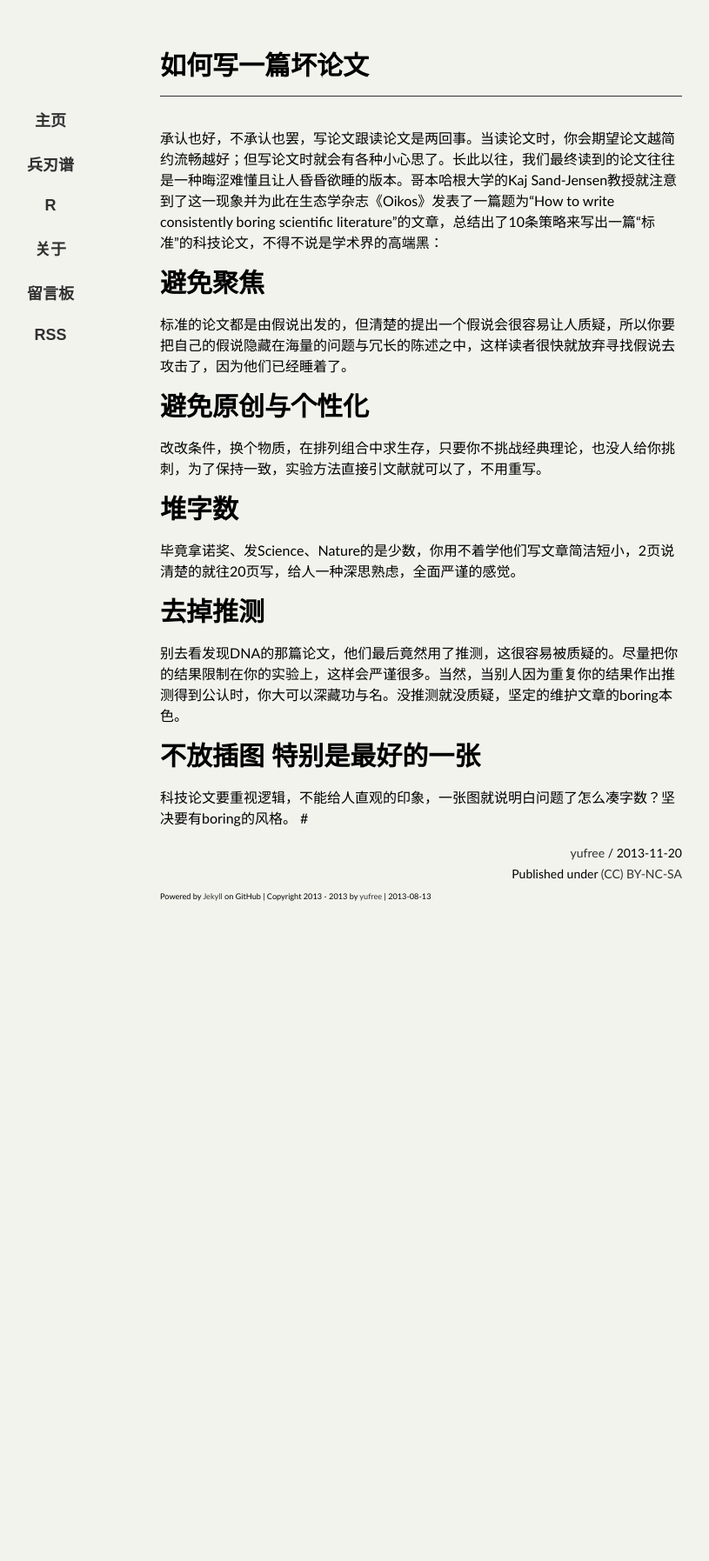
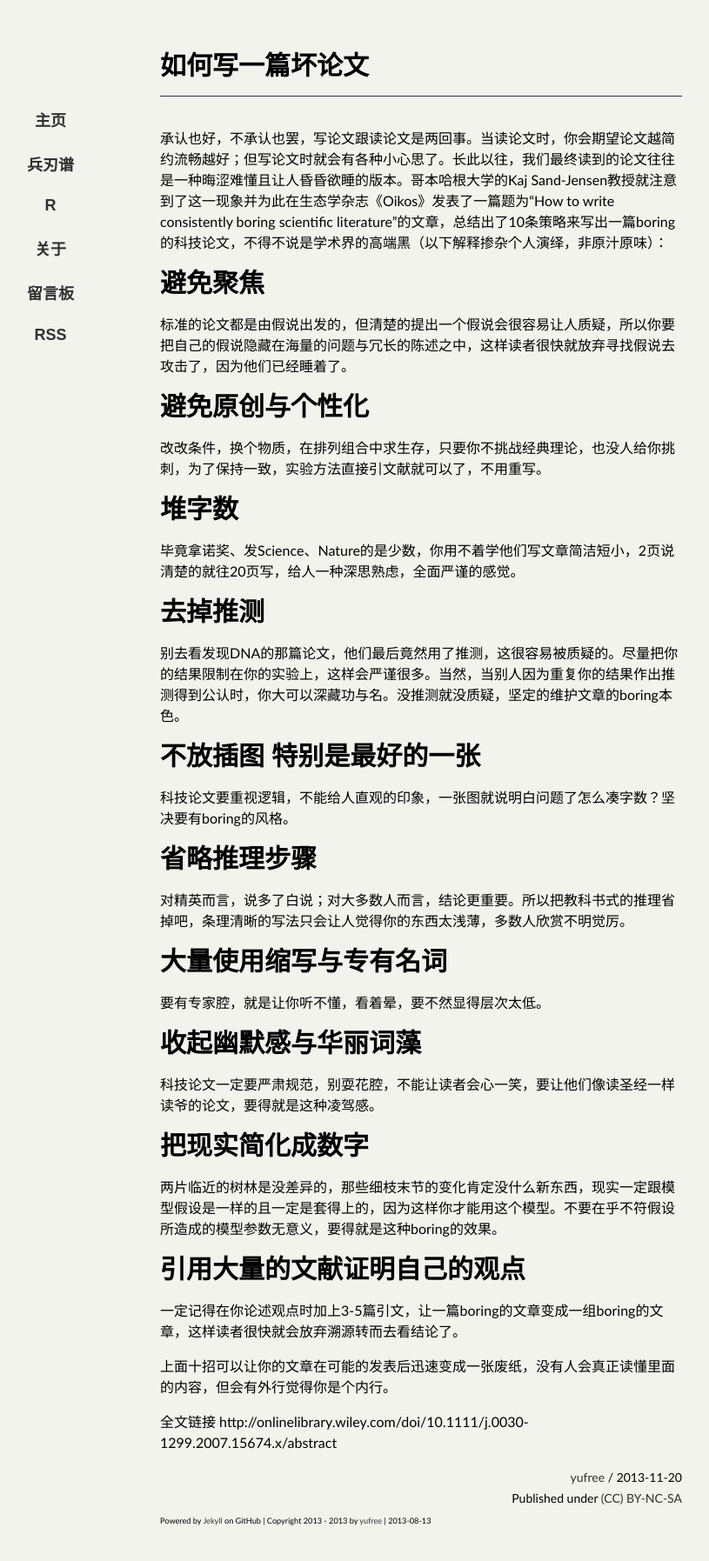
Before and after one commit to yufree/blogcn, a Jekyll site: the page built from _posts/2013-11-20-boring-paper.md, in a window 1280 px wide. Shown: the whole page at 87% size, without its empty margins (156-971 px from the left). Built offline with Jekyll 4.4.1, drawn with Linux system fonts in a browser that asks for light colours; some web fonts are replaced; comment, search, counter and statistics services are not loaded; before the commit the page ends 1077 px from its top, so only the background shows below that.

Commit message:
boring paper

```diff
--- a/_posts/2013-11-20-boring-paper.md
+++ b/_posts/2013-11-20-boring-paper.md
@@ -3,7 +3,7 @@ layout: post
 title: 如何写一篇坏论文
 ---
 
-承认也好，不承认也罢，写论文跟读论文是两回事。当读论文时，你会期望论文越简约流畅越好；但写论文时就会有各种小心思了。长此以往，我们最终读到的论文往往是一种晦涩难懂且让人昏昏欲睡的版本。哥本哈根大学的Kaj Sand-Jensen教授就注意到了这一现象并为此在生态学杂志《Oikos》发表了一篇题为“How to write consistently boring scientific literature”的文章，总结出了10条策略来写出一篇“标准”的科技论文，不得不说是学术界的高端黑：
+承认也好，不承认也罢，写论文跟读论文是两回事。当读论文时，你会期望论文越简约流畅越好；但写论文时就会有各种小心思了。长此以往，我们最终读到的论文往往是一种晦涩难懂且让人昏昏欲睡的版本。哥本哈根大学的Kaj Sand-Jensen教授就注意到了这一现象并为此在生态学杂志《Oikos》发表了一篇题为“How to write consistently boring scientific literature”的文章，总结出了10条策略来写出一篇boring的科技论文，不得不说是学术界的高端黑（以下解释掺杂个人演绎，非原汁原味）：
 
 # 避免聚焦
 
@@ -24,4 +24,26 @@ title: 如何写一篇坏论文
 # 不放插图 特别是最好的一张
 
 科技论文要重视逻辑，不能给人直观的印象，一张图就说明白问题了怎么凑字数？坚决要有boring的风格。
-#
+# 省略推理步骤
+
+对精英而言，说多了白说；对大多数人而言，结论更重要。所以把教科书式的推理省掉吧，条理清晰的写法只会让人觉得你的东西太浅薄，多数人欣赏不明觉厉。
+
+# 大量使用缩写与专有名词
+
+要有专家腔，就是让你听不懂，看着晕，要不然显得层次太低。
+
+# 收起幽默感与华丽词藻
+
+科技论文一定要严肃规范，别耍花腔，不能让读者会心一笑，要让他们像读圣经一样读爷的论文，要得就是这种凌驾感。
+
+# 把现实简化成数字
+
+两片临近的树林是没差异的，那些细枝末节的变化肯定没什么新东西，现实一定跟模型假设是一样的且一定是套得上的，因为这样你才能用这个模型。不要在乎不符假设所造成的模型参数无意义，要得就是这种boring的效果。
+
+# 引用大量的文献证明自己的观点
+
+一定记得在你论述观点时加上3-5篇引文，让一篇boring的文章变成一组boring的文章，这样读者很快就会放弃溯源转而去看结论了。
+
+上面十招可以让你的文章在可能的发表后迅速变成一张废纸，没有人会真正读懂里面的内容，但会有外行觉得你是个内行。
+
+全文链接 http://onlinelibrary.wiley.com/doi/10.1111/j.0030-1299.2007.15674.x/abstract
```
